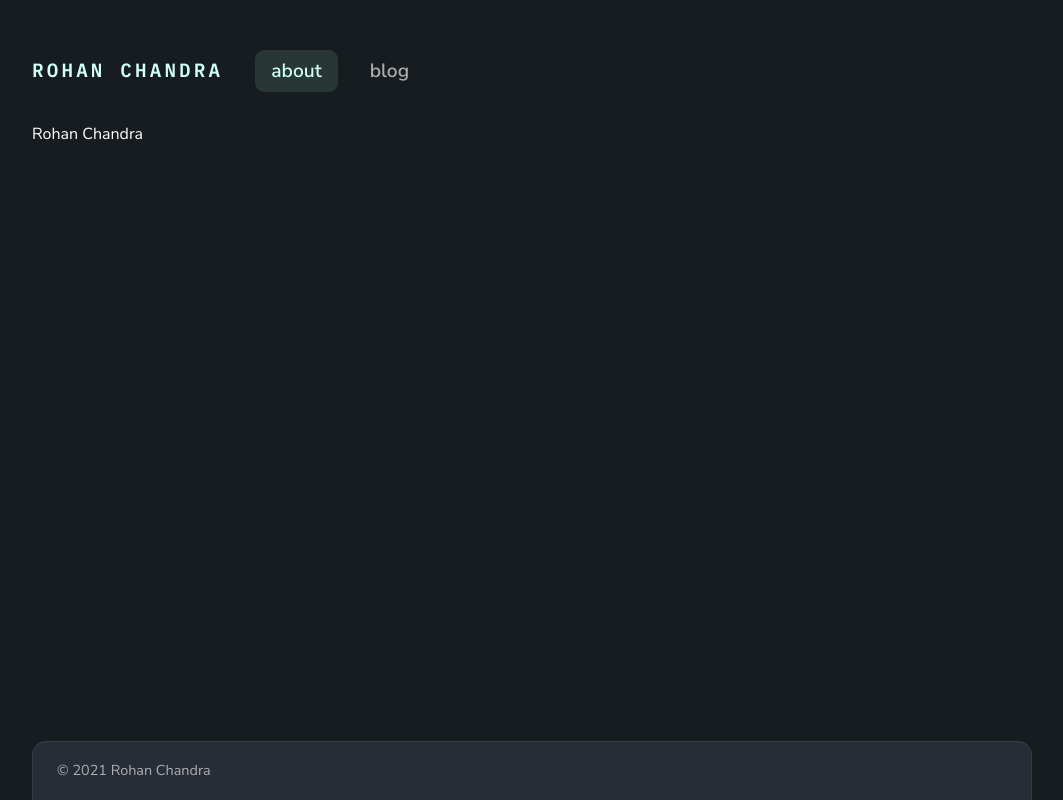
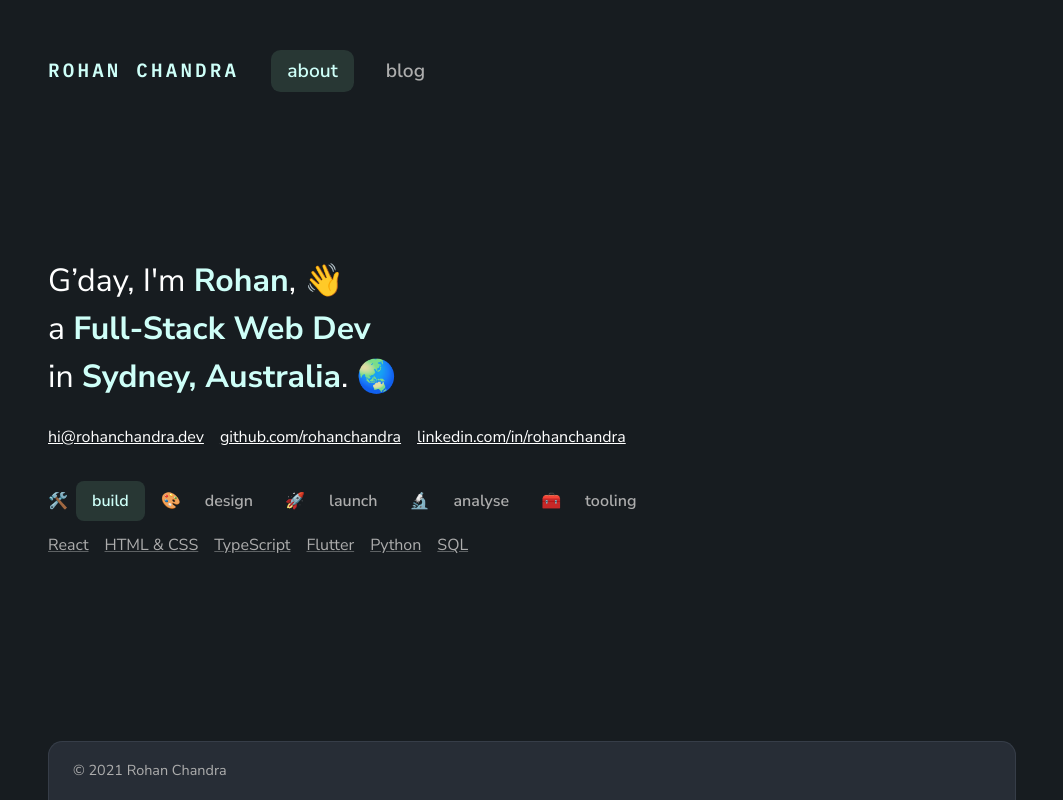
Before and after one commit to rohanchandra/rohan-chandra-website, a Gatsby site: page / in a window 1280 px wide. Shown: the whole page, without its empty margins (108-1171 px from the left). Built offline with nearby package versions, Linux system fonts and the light colour scheme; Gatsby itself is replaced by a stand-in of ours.

Commit message:
feat: add about page

```diff
--- /dev/null
+++ b/content/about-me.yaml
@@ -0,0 +1,62 @@
+links:
+  - href: "mailto:hi@rohanchandra.dev"
+    title: hi@rohanchandra.dev
+  - href: "https://github.com/rohanchandra"
+    title: github.com/rohanchandra
+  - href: "https://linkedin.com/in/rohanchandra"
+    title: linkedin.com/in/rohanchandra
+skills:
+  - name: Build
+    emoji: 🛠️
+    isFeatured: true
+    skills:
+      - name: React
+        url: https://reactjs.org/
+      - name: HTML & CSS
+        url: https://www.w3.org/standards/webdesign/htmlcss
+      - name: TypeScript
+        url: https://www.typescriptlang.org/
+      - name: Flutter
+        url: https://flutter.dev/
+      - name: Python
+        url: https://www.python.org/
+      - name: SQL
+        url: https://en.wikipedia.org/wiki/SQL
+  - name: Design
+    emoji: 🎨
+    isFeatured: false
+    skills:
+      - name: Figma
+        url: https://www.figma.com/
+  - name: Launch
+    emoji: 🚀
+    isFeatured: false
+    skills:
+      - name: Docker
+        url: https://www.docker.com/
+      - name: Kubernetes
+        url: https://kubernetes.io/
+  - name: Analyse
+    emoji: 🔬
+    isFeatured: false
+    skills:
+      - name: Elasticsearch
+        url: https://www.elastic.co/
+      - name: Kibana
+        url: https://www.elastic.co/kibana
+      - name: Grafana
+        url: https://grafana.com/
+      - name: R
+        url: https://www.r-project.org/
+      - name: Sentry
+        url: https://sentry.io/
+  - name: Tooling
+    emoji: 🧰
+    isFeatured: false
+    skills:
+      - name: Linux
+        url: https://en.wikipedia.org/wiki/Linux
+      - name: Git
+        url: https://git-scm.com/
+      - name: GitHub Actions
+        url: https://github.com/
--- a/src/components/Nav.tsx
+++ b/src/components/Nav.tsx
@@ -10,6 +10,9 @@ const NavStyles = styled.nav`
     margin: 0;
     padding: 0;
     list-style: none;
+    /* Nice vertical alignment on mobile screens */
+    display: flex;
+    align-items: center;
   }
 
   li {
--- /dev/null
+++ b/src/components/about/Description.tsx
@@ -0,0 +1,69 @@
+import React from "react";
+import styled from "styled-components";
+
+const DescriptionStyles = styled.div`
+  p {
+    font-size: 2rem;
+  }
+  span {
+    color: var(--accent-color);
+    font-weight: 700;
+  }
+`;
+
+const Emoji = styled.span`
+  display: inline-block;
+  margin-right: 0.5rem;
+  width: 3rem;
+  cursor: default;
+`;
+
+// Animates emoji with slight rotation to right.
+const WaveTransition = styled(Emoji)`
+  @media (prefers-reduced-motion: no-preference) {
+    transition: 0.5s;
+    transition-timing-function: ease-in-out;
+
+    &:hover {
+      transform: rotate(30deg);
+    }
+  }
+`;
+
+// Animates full-size emoji to a small dot.
+const PaleBlueDot = styled(Emoji)`
+  @media (prefers-reduced-motion: no-preference) {
+    /* Transparent emoji to reserve space that the emoji uses */
+    span {
+      opacity: 0;
+      position: fixed;
+    }
+
+    &:after {
+      content: "🌏";
+      transition: 1.5s;
+      transition-timing-function: ease-in-out;
+    }
+
+    &:hover:after {
+      font-size: 0.25rem;
+    }
+  }
+`;
+
+const Description: React.FC = () => {
+  return (
+    <DescriptionStyles>
+      <p>
+        G’day, I'm <span>Rohan</span>, <WaveTransition>👋</WaveTransition>
+        <br /> a <span>Full-Stack Web Dev</span>
+        <br /> in <span>Sydney, Australia</span>.{" "}
+        <PaleBlueDot>
+          <span>🌏</span>
+        </PaleBlueDot>
+      </p>
+    </DescriptionStyles>
+  );
+};
+
+export default Description;
--- /dev/null
+++ b/src/components/about/Links.tsx
@@ -0,0 +1,30 @@
+import { links } from "../../data/about-me";
+import React from "react";
+import styled from "styled-components";
+import { Row } from "../ui/Row";
+
+const LinksStyles = styled.nav`
+  a {
+    color: var(--text-color);
+  }
+`;
+
+const Item = styled.li`
+  padding-right: 1rem;
+`;
+
+const Links: React.FC = () => {
+  return (
+    <LinksStyles>
+      <Row>
+        {links.map((link) => (
+          <Item key={link.href}>
+            <a href={link.href}>{link.title}</a>
+          </Item>
+        ))}
+      </Row>
+    </LinksStyles>
+  );
+};
+
+export default Links;
--- /dev/null
+++ b/src/components/about/SkillHeader.tsx
@@ -0,0 +1,53 @@
+import { SkillCategory } from "-/data/about-me";
+import React from "react";
+import styled from "styled-components";
+import { Row } from "../ui/Row";
+import { Button as CategoryButton } from "../ui/Button";
+
+const Emoji = styled.span`
+  display: inline-block;
+  margin-right: 0.5rem;
+`;
+
+const Item = styled.li`
+  margin-right: 1rem;
+  margin-bottom: 0.5rem;
+  cursor: pointer;
+
+  $(CategoryButton) & {
+    margin-right: 1rem;
+  }
+`;
+
+interface SkillHeaderProps {
+  categories: SkillCategory[];
+  selectedIndex: number;
+  onClick: (index: number) => void;
+}
+
+const SkillHeader: React.FC<SkillHeaderProps> = ({
+  categories,
+  onClick,
+  selectedIndex,
+}) => {
+  return (
+    <Row aria-controls="skill-list">
+      {categories.map((category, index) => (
+        <Item
+          key={category.name}
+          onClick={() => {
+            onClick(index);
+          }}
+        >
+          <Emoji>{category.emoji}</Emoji>
+
+          <CategoryButton aria-selected={selectedIndex === index} as="button">
+            {category.name}
+          </CategoryButton>
+        </Item>
+      ))}
+    </Row>
+  );
+};
+
+export default SkillHeader;
--- /dev/null
+++ b/src/components/about/SkillList.tsx
@@ -0,0 +1,32 @@
+import { Skill } from "../../data/about-me";
+import React from "react";
+import styled from "styled-components";
+import { Row } from "../ui/Row";
+
+const Item = styled.li`
+  padding-right: 1rem;
+  padding-top: 0.25rem;
+
+  a {
+    color: var(--grey);
+    text-decoration-color: #ffffff4d;
+  }
+`;
+
+interface SkillListProps {
+  skills: Skill[];
+}
+
+const SkillList: React.FC<SkillListProps> = ({ skills }) => {
+  return (
+    <Row id="skill-list">
+      {skills.map((skill) => (
+        <Item key={skill.name}>
+          <a href={skill.url}>{skill.name}</a>
+        </Item>
+      ))}
+    </Row>
+  );
+};
+
+export default SkillList;
--- /dev/null
+++ b/src/components/about/Skills.tsx
@@ -0,0 +1,31 @@
+import { skillCategories } from "../../data/about-me";
+import React, { useState } from "react";
+import styled from "styled-components";
+import SkillList from "./SkillList";
+import SkillHeader from "./SkillHeader";
+
+const SkillsStyles = styled.div`
+  margin: 2rem 0;
+  & > * {
+    display: inline-block;
+    width: 100%;
+  }
+`;
+
+const Skills: React.FC = () => {
+  const [selectedIndex, setIndex] = useState(0);
+  const skill = skillCategories[selectedIndex];
+
+  return (
+    <SkillsStyles>
+      <SkillHeader
+        categories={skillCategories}
+        selectedIndex={selectedIndex}
+        onClick={setIndex}
+      />
+      <SkillList key={skill.name} {...skill} />
+    </SkillsStyles>
+  );
+};
+
+export default Skills;
--- /dev/null
+++ b/src/components/ui/Button.tsx
@@ -0,0 +1,21 @@
+import styled from "styled-components";
+
+export const Button = styled.a`
+  all: unset;
+  color: var(--grey);
+  text-decoration: none;
+  padding: 0.5rem 1rem;
+  border-radius: 0.5em;
+  font-weight: 600;
+  text-transform: lowercase;
+  transition: background-color 200ms ease-in;
+  &:hover {
+    background-color: var(--accent-background-color);
+  }
+  &[aria-current="page"],
+  &[data-active="true"],
+  &[aria-selected="true"] {
+    background-color: var(--accent-background-color);
+    color: var(--accent-color);
+  }
+`;
--- /dev/null
+++ b/src/components/ui/Row.tsx
@@ -0,0 +1,11 @@
+import styled from "styled-components";
+
+export const Row = styled.ul`
+  margin: 0;
+  padding: 0;
+  list-style: none;
+  display: inline;
+  li {
+    display: inline-block;
+  }
+`;
--- /dev/null
+++ b/src/data/about-me.ts
@@ -0,0 +1,23 @@
+// @ts-ignore
+import data from "../../content/about-me.yaml";
+
+export interface Link {
+  href: string;
+  title: string;
+}
+
+export interface SkillCategory {
+  name: string;
+  emoji: string;
+  isFeatured: boolean;
+  skills: Skill[];
+}
+
+export interface Skill {
+  name: string;
+  url: string;
+}
+
+export const links: Link[] = data["links"];
+
+export const skillCategories: SkillCategory[] = data["skills"];
--- a/src/pages/index.tsx
+++ b/src/pages/index.tsx
@@ -1,6 +1,18 @@
 import React from "react";
 import { graphql, PageProps, useStaticQuery } from "gatsby";
 import { IndexQuery } from "-/graphqlTypes";
+import Description from "../components/about/Description";
+import Links from "../components/about/Links";
+import Skills from "../components/about/Skills";
+import styled from "styled-components";
+
+const IndexStyles = styled.div`
+  /* Vertical center */
+  flex-grow: 1;
+  display: flex;
+  flex-direction: column;
+  justify-content: center;
+`;
 
 const IndexPage: React.FC<PageProps> = () => {
   const data = useStaticQuery<IndexQuery>(graphql`
@@ -13,7 +25,13 @@ const IndexPage: React.FC<PageProps> = () => {
     }
   `);
 
-  return <p>{data.site?.siteMetadata?.title}</p>;
+  return (
+    <IndexStyles>
+      <Description />
+      <Links />
+      <Skills />
+    </IndexStyles>
+  );
 };
 
 export default IndexPage;
--- a/src/styles/GlobalStyles.ts
+++ b/src/styles/GlobalStyles.ts
@@ -21,6 +21,14 @@ const GlobalStyles = createGlobalStyle`
     background-color: var(--background-color);
     color: var(--text-color);
   }
+
+  html {
+    box-sizing: border-box;
+  }
+
+  *, *:before, *:after {
+    box-sizing: inherit;
+  }
 `;
 
 export default GlobalStyles;
```
Also changed, not shown: src/data/HTTP-404-songs.ts (added, +10 -0 lines), src/pages/404.tsx (+2 -9 lines).
